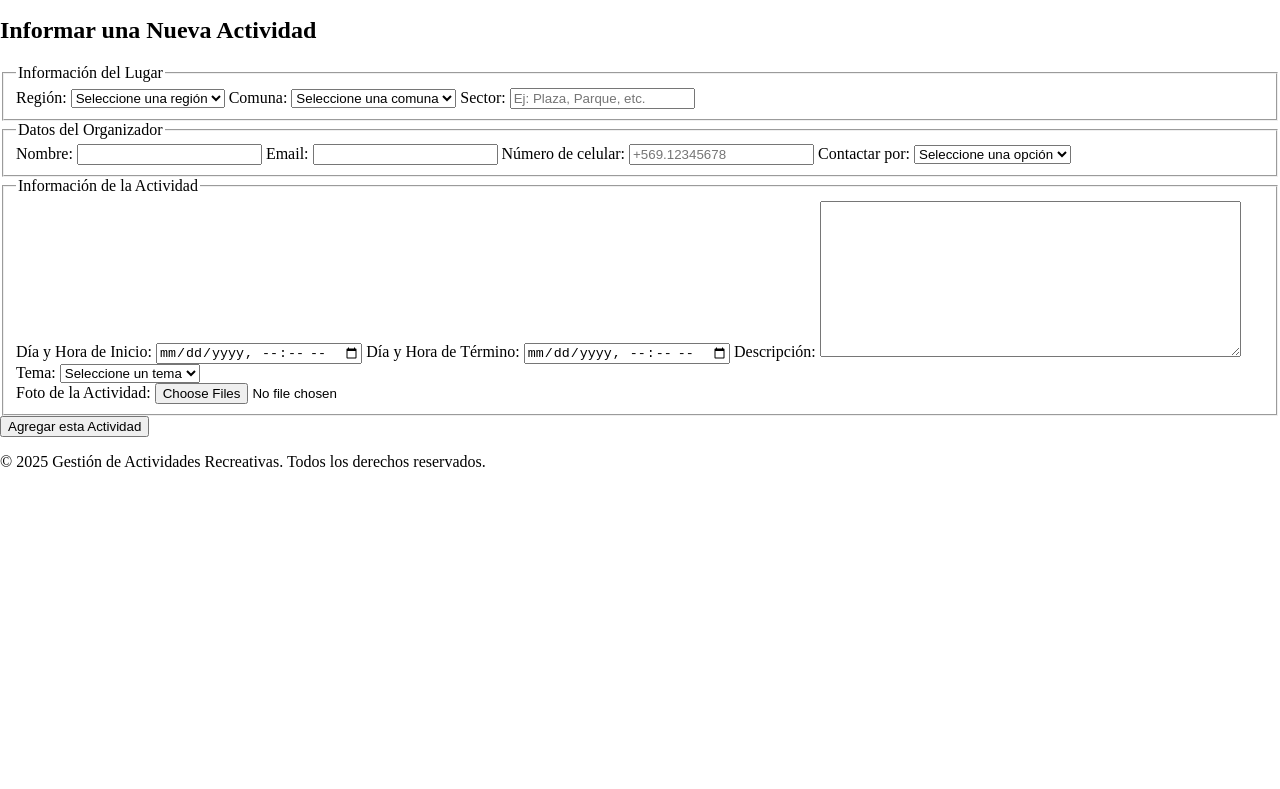
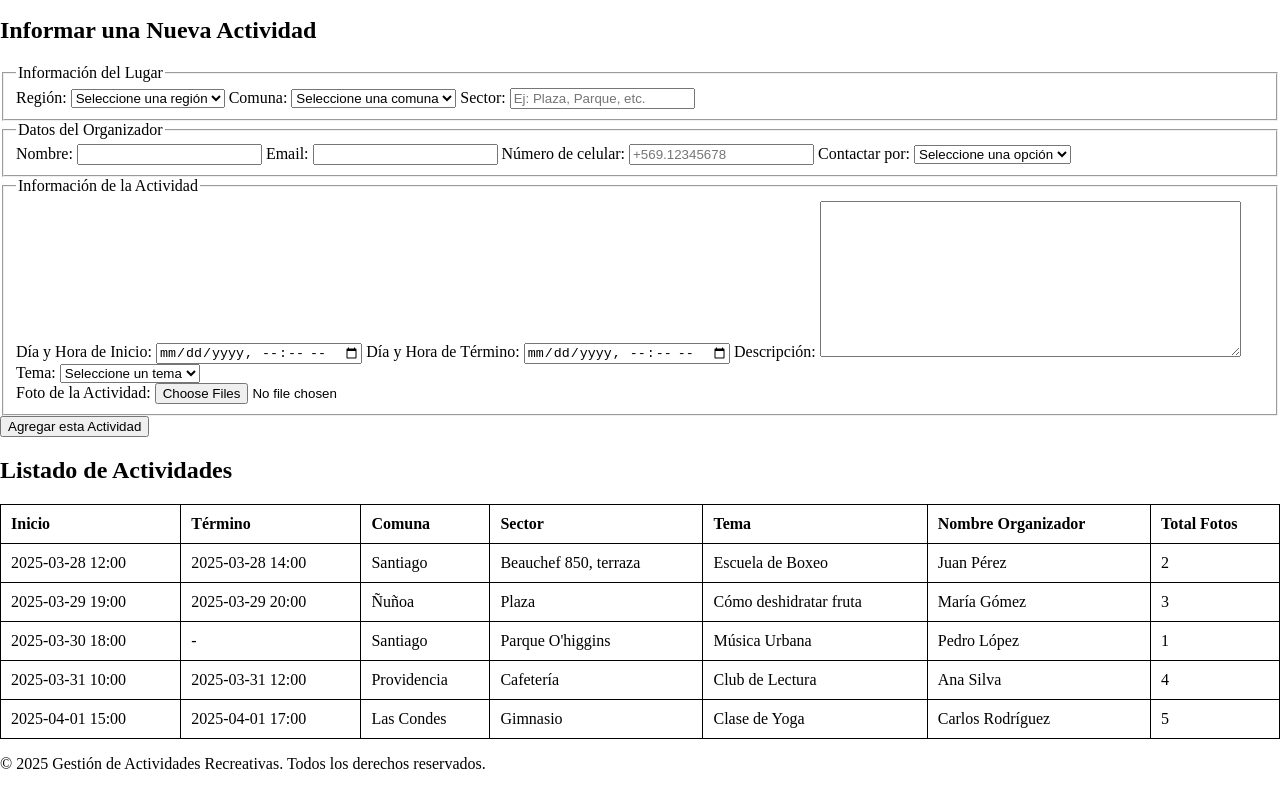
Before and after one commit to danknielv17/desarrollo_web_daniel_valenzuela, a plain HTML site: page app/index.html in a window 1280 px wide. Shown: the part 906-1695 px from the top of the page. Before the commit the page ends 1393 px from the top, so only its background shows below. Drawn offline with Linux system fonts and the light colour scheme.

Commit message:
Add activity listing section with details and interactivity in index.html

```diff
--- a/app/index.html
+++ b/app/index.html
@@ -176,6 +176,83 @@
         -->
     </section>
 
+    <section id="listado-actividades">
+        <h2>Listado de Actividades</h2>
+        <table id="tabla-actividades">
+            <thead>
+            <tr>
+                <th>Inicio</th>
+                <th>Término</th>
+                <th>Comuna</th>
+                <th>Sector</th>
+                <th>Tema</th>
+                <th>Nombre Organizador</th>
+                <th>Total Fotos</th>
+            </tr>
+            </thead>
+            <tbody>
+            <!-- Filas de ejemplo -->
+            <tr onclick="mostrarDetalleActividad(1)">
+                <td>2025-03-28 12:00</td>
+                <td>2025-03-28 14:00</td>
+                <td>Santiago</td>
+                <td>Beauchef 850, terraza</td>
+                <td>Escuela de Boxeo</td>
+                <td>Juan Pérez</td>
+                <td>2</td>
+            </tr>
+            <tr onclick="mostrarDetalleActividad(2)">
+                <td>2025-03-29 19:00</td>
+                <td>2025-03-29 20:00</td>
+                <td>Ñuñoa</td>
+                <td>Plaza</td>
+                <td>Cómo deshidratar fruta</td>
+                <td>María Gómez</td>
+                <td>3</td>
+            </tr>
+            <!-- Agrega más filas según sea necesario -->
+            <tr onclick="mostrarDetalleActividad(3)">
+                <td>2025-03-30 18:00</td>
+                <td>-</td>
+                <td>Santiago</td>
+                <td>Parque O'higgins</td>
+                <td>Música Urbana</td>
+                <td>Pedro López</td>
+                <td>1</td>
+            </tr>
+            <tr onclick="mostrarDetalleActividad(4)">
+                <td>2025-03-31 10:00</td>
+                <td>2025-03-31 12:00</td>
+                <td>Providencia</td>
+                <td>Cafetería</td>
+                <td>Club de Lectura</td>
+                <td>Ana Silva</td>
+                <td>4</td>
+            </tr>
+            <tr onclick="mostrarDetalleActividad(5)">
+                <td>2025-04-01 15:00</td>
+                <td>2025-04-01 17:00</td>
+                <td>Las Condes</td>
+                <td>Gimnasio</td>
+                <td>Clase de Yoga</td>
+                <td>Carlos Rodríguez</td>
+                <td>5</td>
+            </tr>
+            </tbody>
+        </table>
+
+        <!-- Sección para mostrar el detalle de la actividad -->
+        <div id="detalle-actividad" style="display: none;">
+            <h3>Detalle de la Actividad</h3>
+            <div id="contenido-detalle">
+                <!-- Aquí se mostrará la información detallada de la actividad -->
+            </div>
+            <button onclick="volverAlListado()">Volver al Listado</button>
+            <button onclick="volverAPortada()">Volver a la Portada</button>
+        </div>
+    </section>
+
+
 </main>
 
 <footer>
```
Also changed, not shown: 1 other file.
